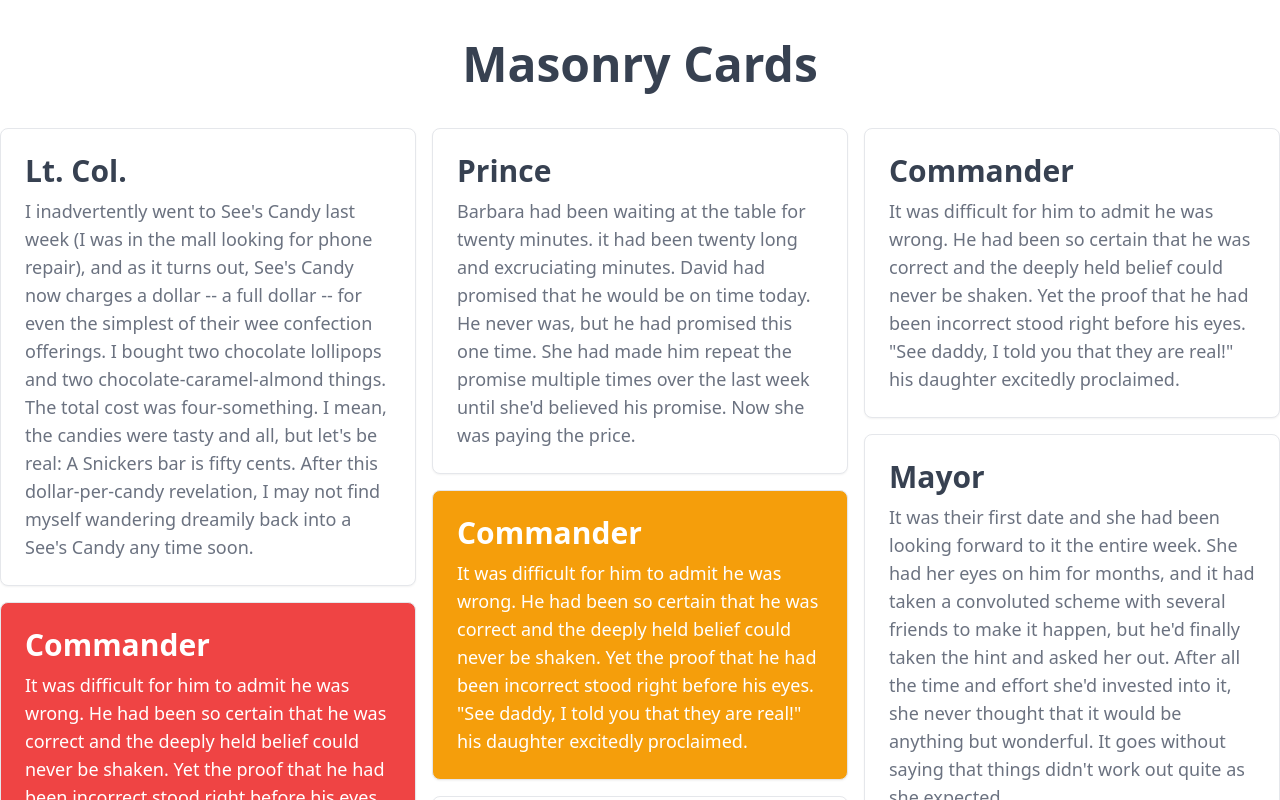
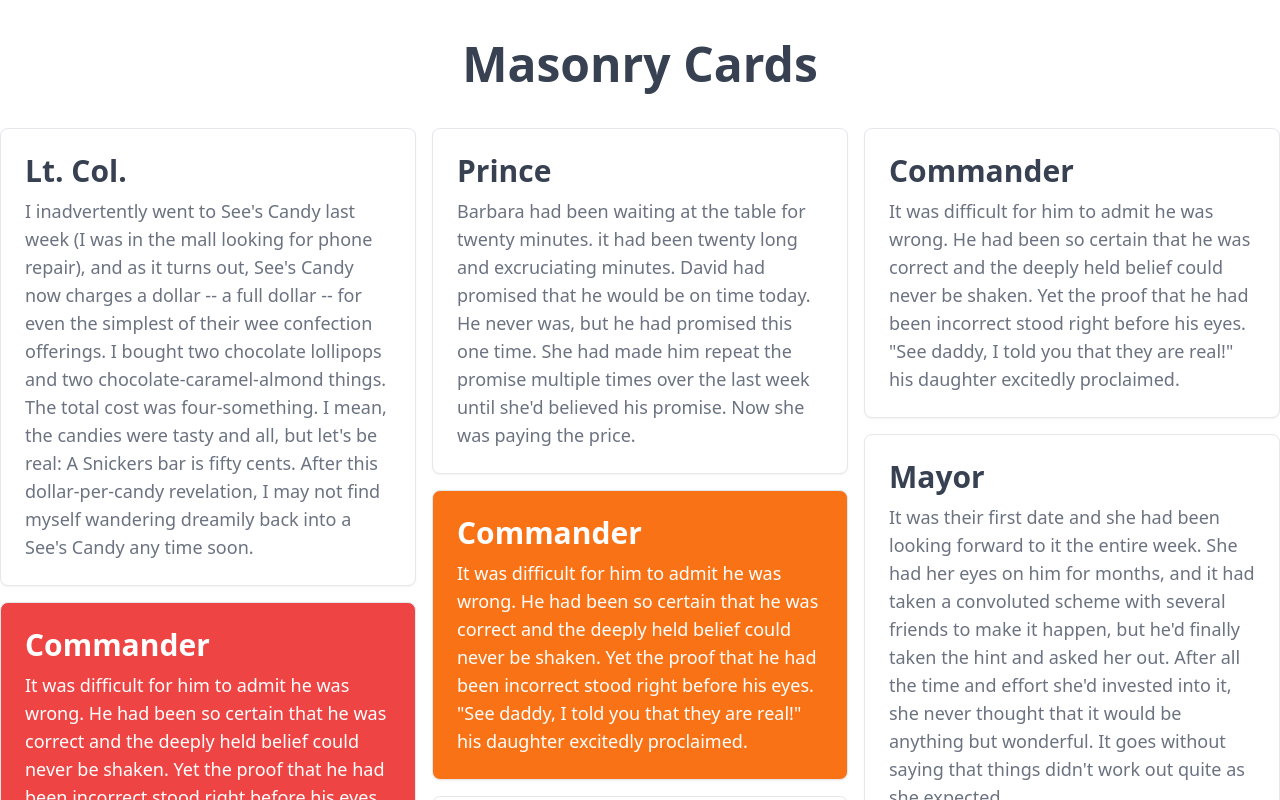
Before and after one commit to adamcanray/react-tailwind-pwa, a React (Create React App) app: page /app/masonry in a window 1280 px wide. Shown: the top 800 px of the page. Built offline with nearby package versions, Linux system fonts and the light colour scheme.

Commit message:
feat(colored card): add colored card component

```diff
--- a/src/components/Cards/Colored.js
+++ b/src/components/Cards/Colored.js
@@ -17,7 +17,6 @@ export default function CardColored({
    'banana',
    'cherry',
    'cucumber',
-   'mangosteen',
  ]
  /**
   * Override the `type` props with random element from `colorTypes`
@@ -29,25 +28,24 @@ export default function CardColored({
     <div className={classNames(
       'p-6 sm:rounded-lg shadow-sm border w-full',
       {
-        'bg-white': !type||type==='jicama',
+        'bg-white dark:bg-gray-800': !type||type==='jicama',
         'bg-orange-500': type==='carrot',
         'bg-yellow-500': type==='banana',
         'bg-red-500': type==='cherry',
         'bg-green-500': type==='cucumber',
-        'bg-gray-800': type==='mangosteen',
       }
     )}>
       <h4 className={classNames(
         'text-3xl font-semibold',
         {
-          'text-gray-700': !type||type==='jicama',
+          'text-gray-700 dark:text-gray-400': !type||type==='jicama',
           'text-white': type==='carrot'||type==='banana'||type==='cherry'||type==='cucumber'||type==='mangosteen',
         }
       )}>{title}</h4>
       <p className={classNames(
         'text-lg mt-2',
         {
-          'text-gray-500': !type||type==='jicama',
+          'text-gray-500 dark:text-gray-300': !type||type==='jicama',
           'text-white': type==='carrot'||type==='banana'||type==='cherry'||type==='cucumber'||type==='mangosteen',
         }
       )}>{text}</p>
```
